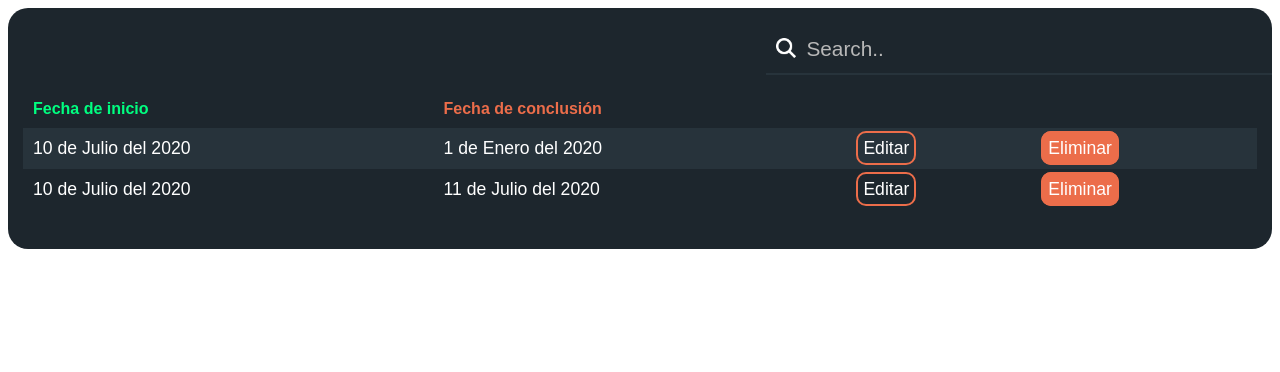
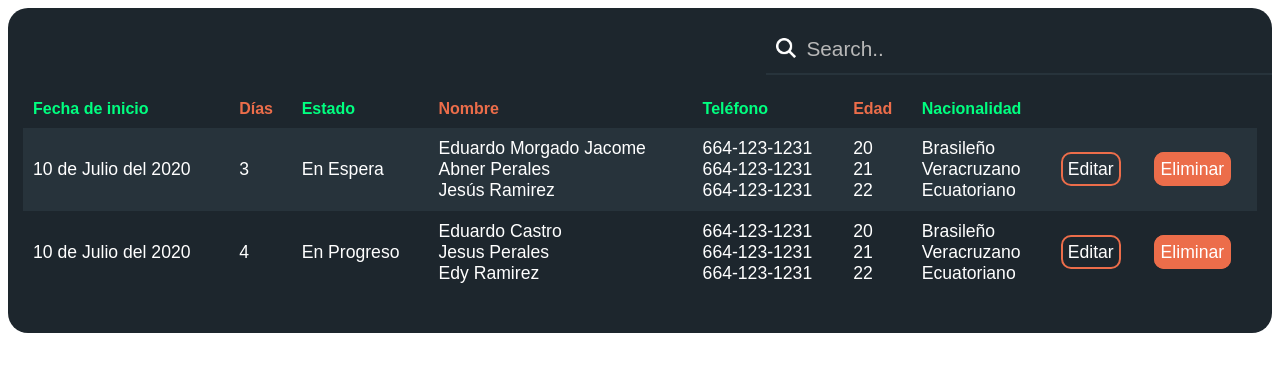
Before and after one commit to IngSoft2020-1/Proyecto2, a PHP site: page /reservation.php in a window 1280 px wide. Shown: the top 372 px of the page. Run offline with PHP 8.4, Linux system fonts and the light colour scheme; data comes from the database, SQL or seed files in the repository.

Commit message:
1.3 Mostrar reservación

```diff
--- a/Web/_reservation.php
+++ b/Web/_reservation.php
@@ -39,7 +39,7 @@
                 <th style="color: #00FF80;">Fecha Nacimiento</th>
                 <th style="color: #00FF80;">Edad</th>
                 <th style="color: #00FF80;">Nacionalidad</th>
-                <th style="color: #EC6D4A;">Eliminar</th>
+
               </tr>
             </thead>
             <tbody>
--- a/Web/reservation.php
+++ b/Web/reservation.php
@@ -19,19 +19,34 @@
             <thead>
               <tr>
                 <th style="color: #00FF80;">Fecha de inicio</th>
-                <th style="color: #EC6D4A;">Fecha de conclusión</th>
+                <th style="color: #EC6D4A;">Días</th>
+                <th style="color: #00FF80;">Estado</th>
+                <th style="color: #EC6D4A;">Nombre</th>
+                <th style="color: #00FF80;">Teléfono</th>
+                <th style="color: #EC6D4A;">Edad</th>
+                <th style="color: #00FF80;">Nacionalidad</th>
               </tr>
             </thead>
             <tbody>
               <tr>
                 <td>10 de Julio del 2020</td>
-                <td>1 de Enero del 2020</td>
+                <td>3</td>
+                <td>En Espera</td>
+                <td>Eduardo Morgado Jacome <br> Abner Perales <br> Jesús Ramirez </td>
+                <td>664-123-1231 <br> 664-123-1231 <br> 664-123-1231 </td>
+                <td>20 <br> 21 <br> 22 </td>
+                <td> Brasileño <br> Veracruzano <br> Ecuatoriano </td>
                 <td><a href="#" class="button edit">Editar</a></td>
                 <td><a href="#" class="button task-delete delete">Eliminar</a></td>
               </tr>
               <tr>
                 <td>10 de Julio del 2020</td>
-                <td>11 de Julio del 2020</td>
+                <td>4</td>
+                <td>En Progreso</td>
+                <td>Eduardo Castro <br> Jesus Perales <br> Edy Ramirez </td>
+                <td>664-123-1231 <br> 664-123-1231 <br> 664-123-1231 </td>
+                <td>20 <br> 21 <br> 22 </td>
+                <td> Brasileño <br> Veracruzano <br> Ecuatoriano </td>
                 <td><a href="#" class="button edit">Editar</a></td>
                 <td><a href="#" class="button task-delete delete">Eliminar</a></td>
               </tr>
```
